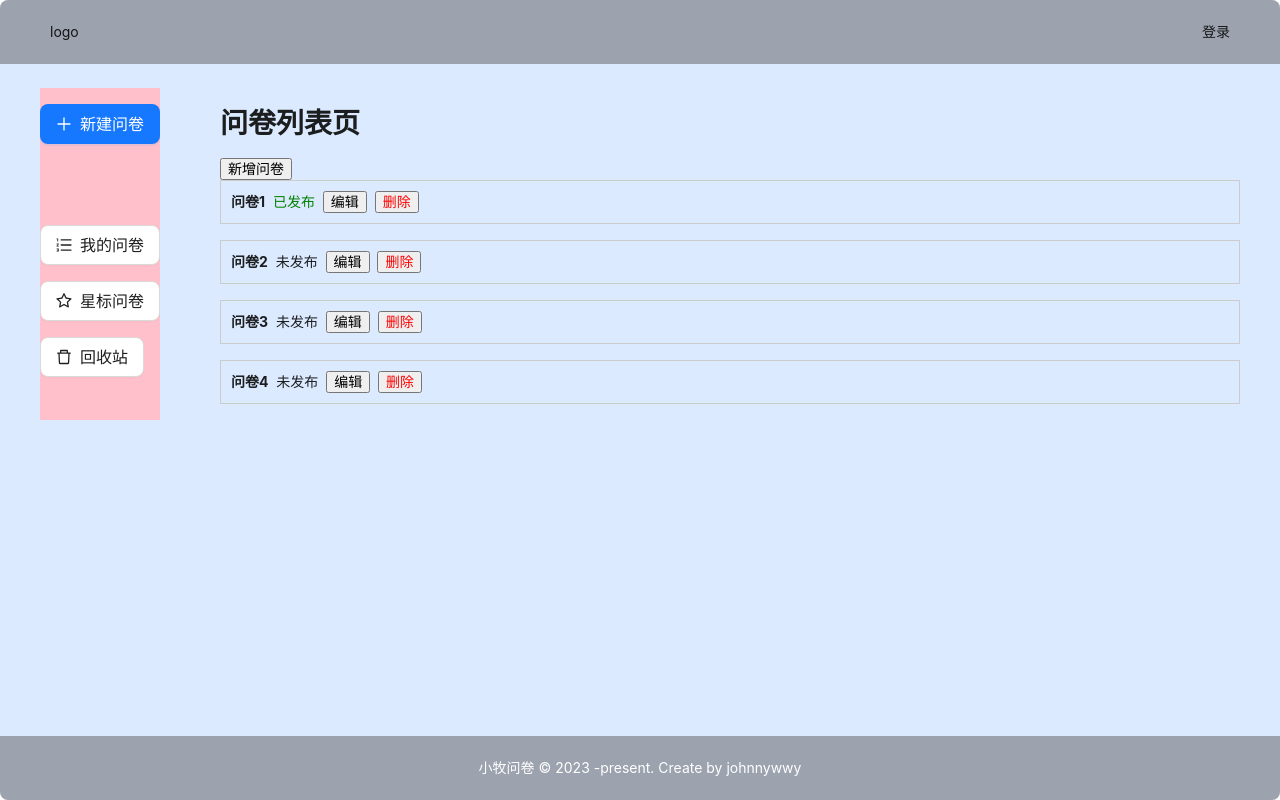
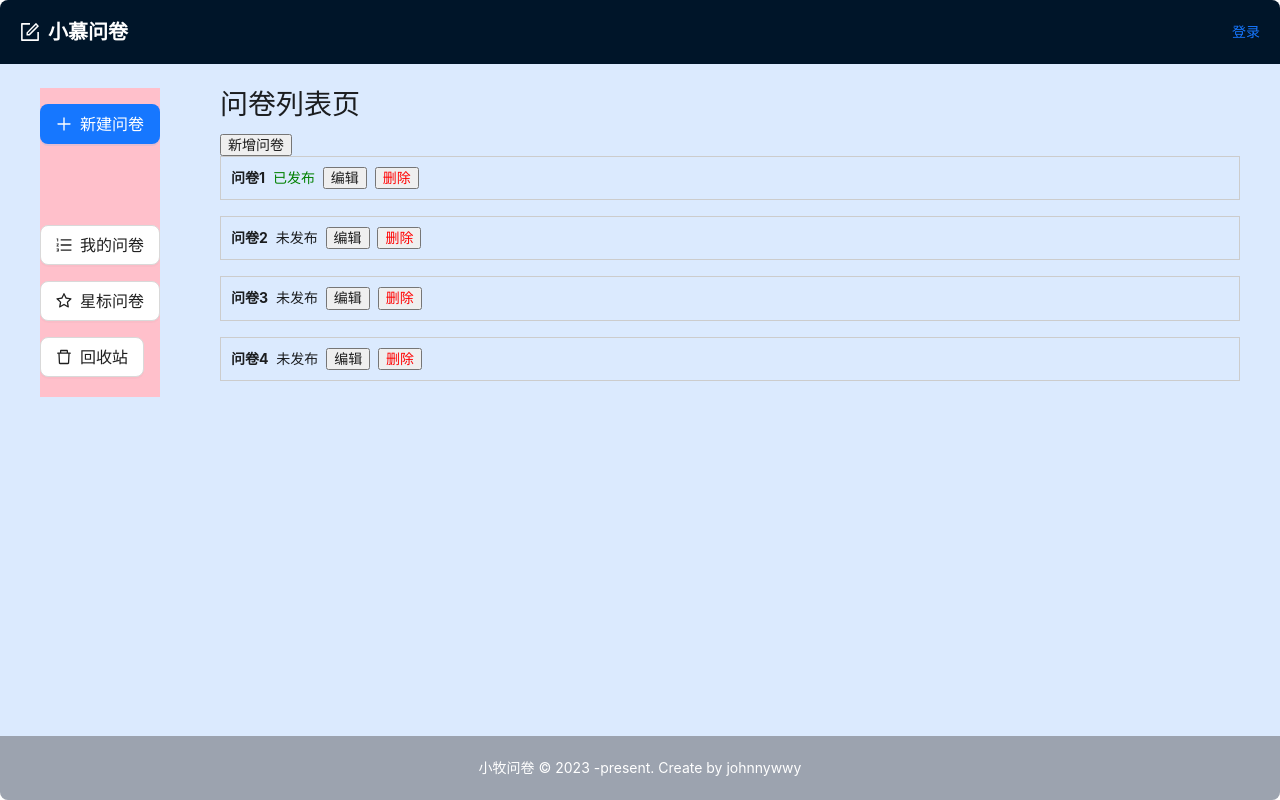
Before and after one commit to johnnywwy/react-ts-demo, a React (Vite) app: page /manager/list in a window 1280 px wide. Built offline with nearby package versions, Linux system fonts and the light colour scheme.

Commit message:
feat: 基本实现header布局

```diff
--- a/package.json
+++ b/package.json
@@ -13,6 +13,7 @@
   },
   "dependencies": {
     "@ant-design/icons": "5.3.6",
+    "@unocss/reset": "0.59.4",
     "antd": "5.16.4",
     "eslint-plugin-react": "7.34.1",
     "normalize.css": "8.0.1",
--- /dev/null
+++ b/src/components/Logo/index.module.scss
@@ -0,0 +1,13 @@
+.container {
+  width: 200px;
+  // margin: 12px 0;
+  // line-height: 1;
+  height: 100%;
+  text-align: center;
+
+  background: pink;
+  h1 {
+      font-size: 32px;
+      color: #f7f7f7;
+  }
+}
--- /dev/null
+++ b/src/components/Logo/index.tsx
@@ -0,0 +1,20 @@
+import React, { FC } from 'react'
+
+import { Space, Typography } from 'antd'
+import { FormOutlined } from '@ant-design/icons'
+import { Link } from 'react-router-dom'
+const { Title } = Typography
+const Logo: FC = () => {
+  return (
+    <Link to={'/'} className="flex justify-center">
+      <Space>
+        <div className="text-xl text-white">
+          <FormOutlined />
+        </div>
+        <Title className="m-0! text-xl! text-white!">小慕问卷</Title>
+      </Space>
+    </Link>
+  )
+}
+
+export default Logo
--- /dev/null
+++ b/src/components/UserInfo/index.tsx
@@ -0,0 +1,12 @@
+import React, { FC } from 'react'
+
+import { Link } from 'react-router-dom'
+const UserInfo: FC = () => {
+  return (
+    <>
+      <Link to={'/login'}>登录</Link>
+    </>
+  )
+}
+
+export default UserInfo
--- a/src/layout/MainLayout/index.module.scss
+++ b/src/layout/MainLayout/index.module.scss
@@ -1,30 +1,22 @@
-.layout{
-    background: pink;
-    // background: '#fff';
-    // overflow: 'hidden';
-    // width: '100%';
-    // height: '100vh';
-    // border-radius: 18px;
-    // maxWidth: '100%',
-    // display: 'flex',
-    // flexDirection: 'column',
+.header {
+  padding: 0 24px;
+  background: pink;
+
+  .left {
+      float: left;
+  }
+
+  .right {
+      float: right
+  }
 }
 
-
-.header{
-    overflow: 'hidden';
-    width: '100%';
-    height: '100vh';
-    background: 'red';
-  //   // maxWidth: '100%',
-  //   display: 'flex',
-    // flexDirection: 'column',
+.main {
+  min-height: calc(100vh - 64px - 65px);
 }
 
-.content{
-  height: 100px;
+.footer {
+  text-align: center;
+  background-color: #f7f7f7;
+  border-top: 1px solid #e8e8e8;
 }
-
-.footer{
-  background: pink;
-}
--- a/src/layout/MainLayout/index.tsx
+++ b/src/layout/MainLayout/index.tsx
@@ -1,112 +1,19 @@
 import React, { FC } from 'react'
 import { Outlet } from 'react-router-dom'
+import { Layout } from 'antd'
 
-import { Layout } from 'antd'
+import Logo from '../../components/Logo'
+import UserInfo from '../../components/UserInfo'
 
 const { Header, Footer, Content } = Layout
 
 export const MainLayout: FC = () => {
   return (
-    // <div className=" bg-red-300 h-vh">123</div>
     <Layout className="h-vh overflow-hidden rounded-lg">
-      <Header className="bg-gray-400 flex justify-between h-[64px]">
-        <div>logo</div>
-        <div>登录</div>
+      <Header className="flex justify-between items-center px-5 text-center">
+        <Logo />
+        <UserInfo />
       </Header>
-      {/* <div className="overflow-auto h-[100px]">
-        <div>
-          <div>1</div>
-          <div>1</div>
-          <div>1</div>
-          <div>1</div>
-          <div>1</div>
-          <div>1</div>
-          <div>1</div>
-          <div>1</div>
-          <div>1</div>
-          <div>1</div>
-          <div>1</div>
-          <div>1</div>
-          <div>1</div>
-          <div>1</div>
-          <div>1</div>
-          <div>1</div>
-          <div>1</div>
-          <div>1</div>
-          <div>1</div>
-          <div>1</div>
-          <div>1</div>
-          <div>1</div>
-          <div>1</div>
-          <div>1</div>
-          <div>1</div>
-          <div>1</div>
-          <div>1</div>
-          <div>1</div>
-          <div>1</div>
-          <div>1</div>
-          <div>1</div>
-          <div>1</div>
-          <div>1</div>
-          <div>1</div>
-          <div>1</div>
-          <div>1</div>
-          <div>1</div>
-          <div>1</div>
-          <div>1</div>
-          <div>1</div>
-          <div>1</div>
-          <div>1</div>
-          <div>1</div>
-          <div>1</div>
-          <div>1</div>
-          <div>1</div>
-          <div>1</div>
-          <div>1</div>
-          <div>1</div>
-          <div>1</div>
-          <div>1</div>
-          <div>1</div>
-          <div>1</div>
-          <div>1</div>
-          <div>1</div>
-          <div>1</div>
-          <div>1</div>
-          <div>1</div>
-          <div>1</div>
-          <div>1</div>
-          <div>1</div>
-          <div>1</div>
-          <div>1</div>
-          <div>1</div>
-          <div>1</div>
-          <div>1</div>
-          <div>1</div>
-          <div>1</div>
-          <div>1</div>
-          <div>1</div>
-          <div>1</div>
-          <div>1</div>
-          <div>1</div>
-          <div>1</div>
-          <div>1</div>
-          <div>1</div>
-          <div>1</div>
-          <div>1</div>
-          <div>1</div>
-          <div>1</div>
-          <div>1</div>
-          <div>1</div>
-          <div>1</div>
-          <div>1</div>
-          <div>1</div>
-          <div>1</div>
-          <div>1</div>
-          <div>1</div>
-          <div>999999</div>
-        </div>
-      </div> */}
-      {/*  h-[calc(100vh-64px-64px)] */}
       <Content className="bg-blue-100 overflow-auto h-[100px]">
         <Outlet />
       </Content>
--- a/src/main.tsx
+++ b/src/main.tsx
@@ -1,9 +1,8 @@
 import React from 'react'
 import ReactDOM from 'react-dom/client'
 import App from './App.tsx'
-import './index.css'
+import 'antd/dist/reset.css'
 
-import 'normalize.css/normalize.css' // 重置浏览器样式
 import 'virtual:uno.css'
 
 ReactDOM.createRoot(document.getElementById('root')!).render(
```
